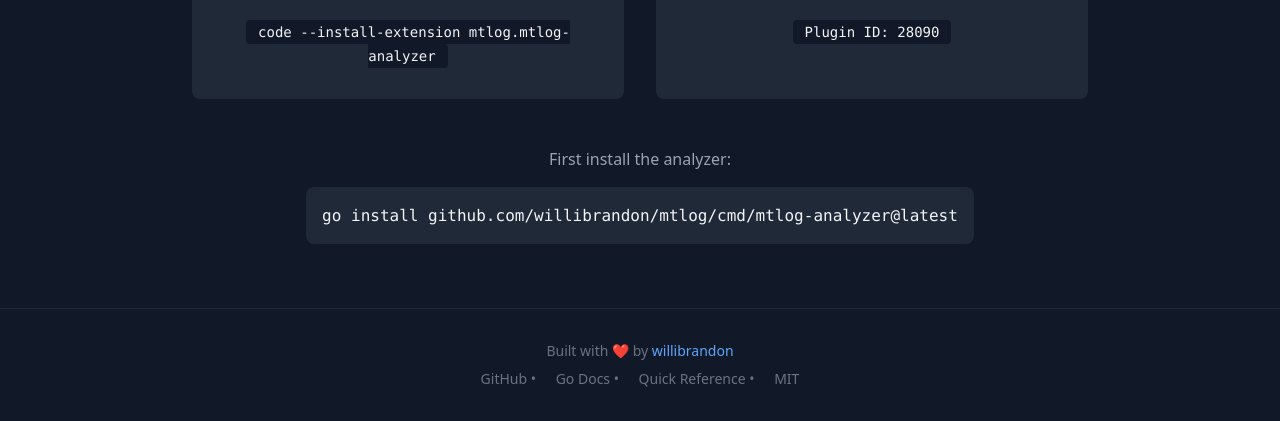
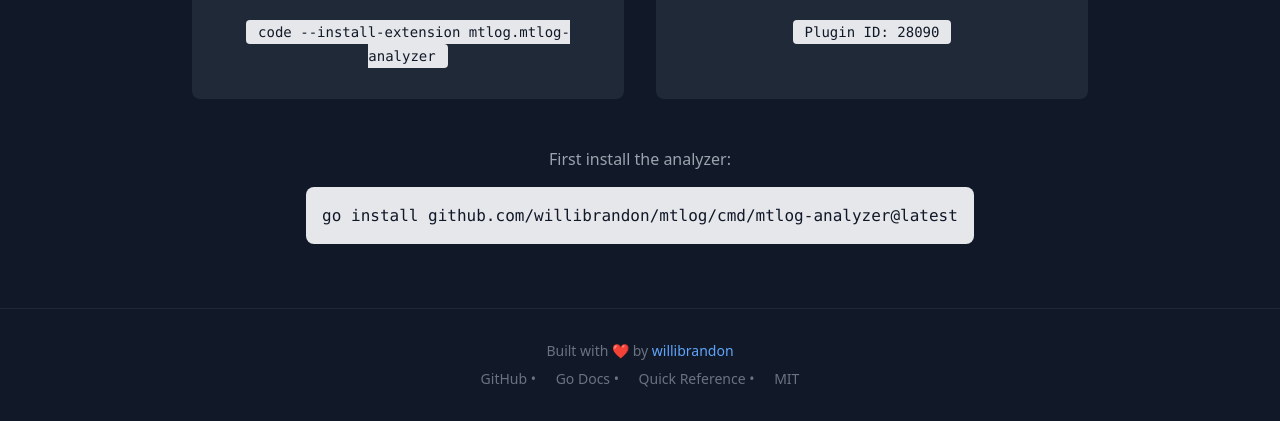
Before and after one commit to willibrandon/mtlog, a plain HTML site: page docs/index.html in a window 1280 px wide. Shown: the part 3747-4168 px from the top of the page. Drawn offline with nearby package versions, Linux system fonts and the light colour scheme.

Commit message:
fix: improve IDE extension badge contrast for light/dark mode compatibility

```diff
--- a/docs/index.html
+++ b/docs/index.html
@@ -336,7 +336,7 @@ func main() {
                              alt="VS Code Marketplace">
                     </a>
                     <div class="mt-4">
-                        <code class="text-sm bg-gray-900 px-3 py-1 rounded">code --install-extension mtlog.mtlog-analyzer</code>
+                        <code class="text-sm bg-gray-200 dark:bg-gray-900 text-gray-900 dark:text-gray-100 px-3 py-1 rounded">code --install-extension mtlog.mtlog-analyzer</code>
                     </div>
                 </div>
 
@@ -352,15 +352,15 @@ func main() {
                              alt="JetBrains Marketplace">
                     </a>
                     <div class="mt-4">
-                        <code class="text-sm bg-gray-900 px-3 py-1 rounded">Plugin ID: 28090</code>
+                        <code class="text-sm bg-gray-200 dark:bg-gray-900 text-gray-900 dark:text-gray-100 px-3 py-1 rounded">Plugin ID: 28090</code>
                     </div>
                 </div>
             </div>
 
             <div class="mt-12 text-center">
                 <p class="text-gray-400 mb-4">First install the analyzer:</p>
-                <div class="bg-gray-800 rounded-lg p-4 inline-block">
-                    <code>go install github.com/willibrandon/mtlog/cmd/mtlog-analyzer@latest</code>
+                <div class="bg-gray-200 dark:bg-gray-800 rounded-lg p-4 inline-block">
+                    <code class="text-gray-900 dark:text-gray-100">go install github.com/willibrandon/mtlog/cmd/mtlog-analyzer@latest</code>
                 </div>
             </div>
         </div>
```
